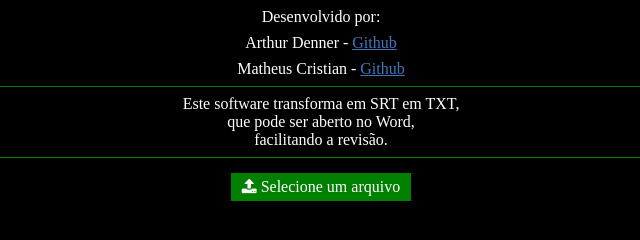
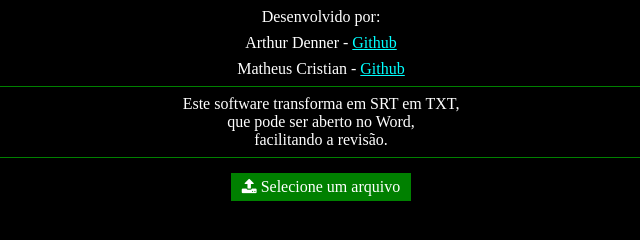
Before and after one commit to arthurdenner/SRTtoTXT-v2, an Electron app: page index.html in a window 1280 px wide. Shown: the whole page, without its empty margins (319-959 px from the left). Drawn offline with Linux system fonts and the light colour scheme.

Commit message:
CSS change

```diff
--- a/css/base.css
+++ b/css/base.css
@@ -5,6 +5,7 @@ body {
     background-color: black;
     color: white;
     cursor: default;
+    font-family: "Times New Roman";
 }
 
 p {
@@ -17,7 +18,7 @@ label {
 }
 
 .githubLink {
-    color: #4078c0;
+    color: cyan;
 }
 
 .container {
--- a/main.js
+++ b/main.js
@@ -38,6 +38,10 @@ function createWindow () {
 // Some APIs can only be used after this event occurs.
 app.on('ready', createWindow)
 
+/*app.on('browser-window-created', function(e, window) {
+  window.setMenu(null);
+})*/
+
 // Quit when all windows are closed.
 app.on('window-all-closed', function () {
   // On OS X it is common for applications and their menu bar
```
